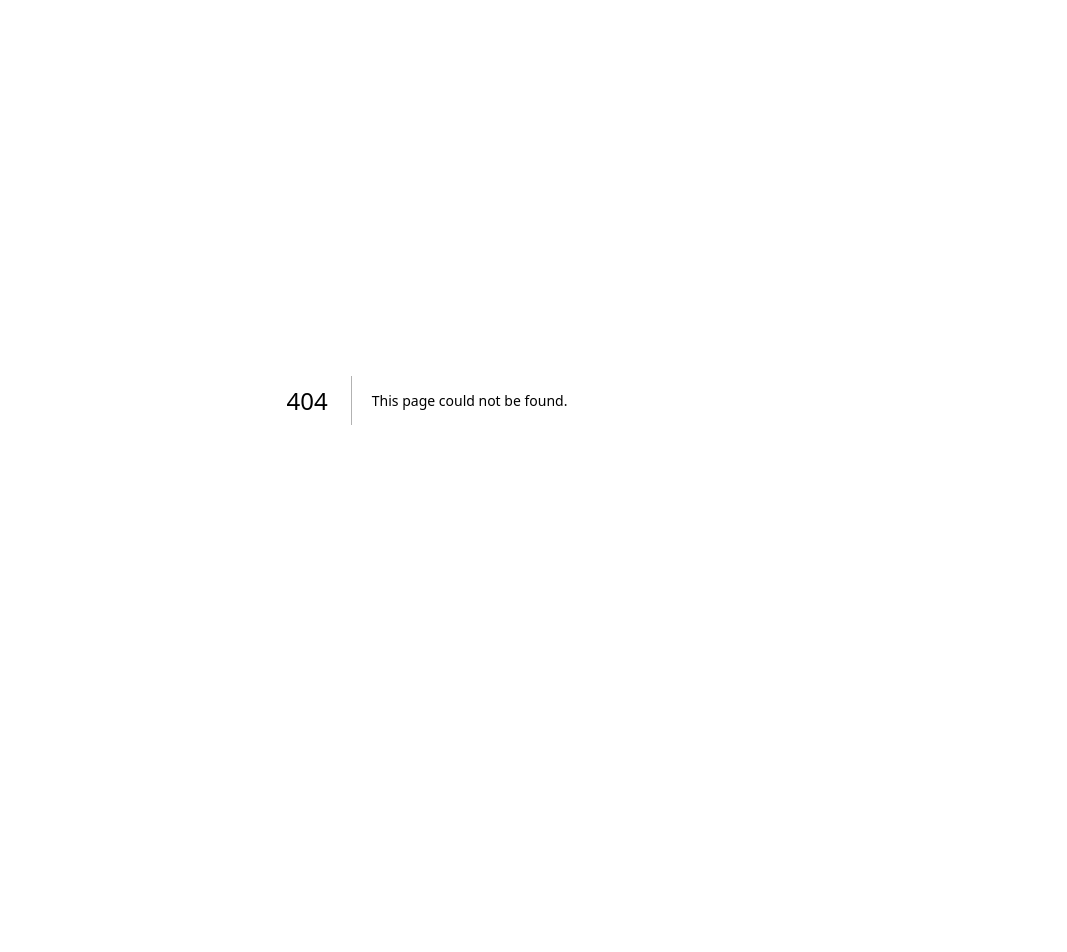
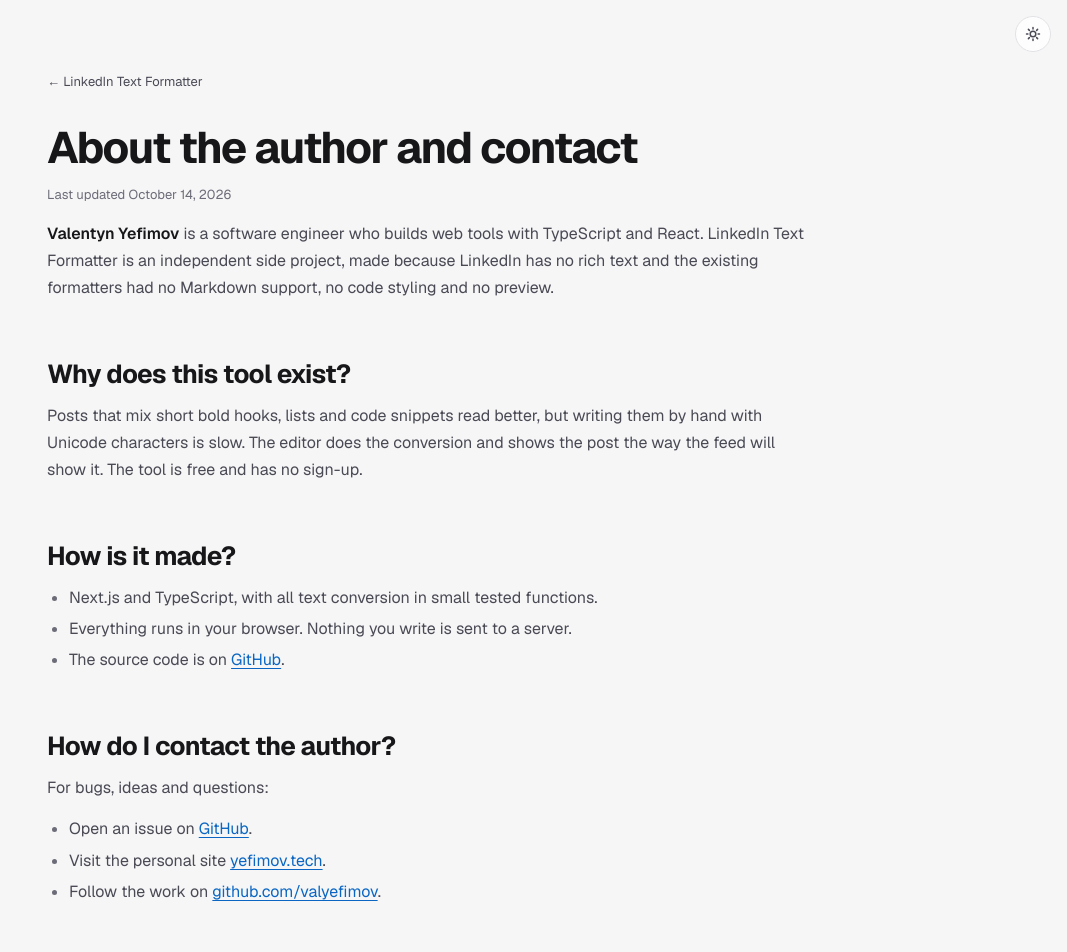
Before and after one commit to valyefimov/linkedIn-text-formatter, a Next.js app: page /about in a window 1280 px wide. Before the commit this address had no page. Shown: the top 952 px of the page, without its empty margins (213-1280 px from the left). Before the commit the page ends 800 px from the top, so only its background shows below. Built offline with nearby package versions, Linux system fonts and the light colour scheme.

Commit message:
feat(pages): add About, Privacy and Terms pages

```diff
--- /dev/null
+++ b/src/app/about/page.tsx
@@ -0,0 +1,58 @@
+import type { Metadata } from "next";
+import { SubPage } from "@/components/SubPage";
+import { AUTHOR, REPO_URL, SITE_NAME } from "@/lib/site/site";
+
+const TITLE = "About the author and contact";
+const DESCRIPTION = `Who built ${SITE_NAME}, why it exists, and how to contact the author.`;
+
+export const metadata: Metadata = {
+  title: TITLE,
+  description: DESCRIPTION,
+  alternates: { canonical: "/about" },
+  openGraph: { url: "/about", title: `${TITLE} | ${SITE_NAME}`, description: DESCRIPTION },
+};
+
+export default function AboutPage() {
+  return (
+    <SubPage path="/about" title={TITLE} description={DESCRIPTION}>
+      <p>
+        <strong>{AUTHOR.name}</strong> is a software engineer who builds web tools with TypeScript and React. {SITE_NAME} is
+        an independent side project, made because LinkedIn has no rich text and the existing formatters had no Markdown
+        support, no code styling and no preview.
+      </p>
+
+      <h2>Why does this tool exist?</h2>
+      <p>
+        Posts that mix short bold hooks, lists and code snippets read better, but writing them by hand with Unicode
+        characters is slow. The editor does the conversion and shows the post the way the feed will show it. The tool is
+        free and has no sign-up.
+      </p>
+
+      <h2>How is it made?</h2>
+      <ul>
+        <li>Next.js and TypeScript, with all text conversion in small tested functions.</li>
+        <li>Everything runs in your browser. Nothing you write is sent to a server.</li>
+        <li>
+          The source code is on <a href={REPO_URL}>GitHub</a>.
+        </li>
+      </ul>
+
+      <h2>How do I contact the author?</h2>
+      <p>For bugs, ideas and questions:</p>
+      <ul>
+        <li>
+          Open an issue on <a href={`${REPO_URL}/issues`}>GitHub</a>.
+        </li>
+        <li>
+          Visit the personal site <a href={AUTHOR.url}>yefimov.tech</a>.
+        </li>
+        <li>
+          Follow the work on <a href={AUTHOR.github}>github.com/valyefimov</a>.
+        </li>
+      </ul>
+
+      <h2>Is it affiliated with LinkedIn?</h2>
+      <p>No. LinkedIn is a trademark of its owner, and this project is not endorsed by or connected to LinkedIn.</p>
+    </SubPage>
+  );
+}
--- /dev/null
+++ b/src/components/SubPage.module.css
@@ -0,0 +1,25 @@
+.page {
+  position: relative;
+  max-width: 1200px;
+  margin: 0 auto;
+  padding: 72px 24px 48px;
+}
+
+.back {
+  display: inline-block;
+  max-width: 760px;
+  margin: 0 auto 32px;
+  color: var(--text-dim);
+  font-size: 13px;
+  text-decoration: none;
+}
+
+.back:hover {
+  color: var(--text);
+}
+
+.page > .back {
+  display: block;
+  width: 100%;
+  max-width: 760px;
+}
--- /dev/null
+++ b/src/components/SubPage.tsx
@@ -0,0 +1,36 @@
+import Link from "next/link";
+import type { ReactNode } from "react";
+import { JsonLd } from "@/components/JsonLd";
+import { SiteFooter } from "@/components/SiteFooter";
+import { ThemeToggle } from "@/components/ThemeToggle";
+import { pageJsonLd } from "@/lib/site/json-ld";
+import { UPDATED } from "@/lib/site/site";
+import prose from "./Prose.module.css";
+import styles from "./SubPage.module.css";
+
+interface SubPageProps {
+  path: string;
+  title: string;
+  description: string;
+  children: ReactNode;
+}
+
+export const SubPage = ({ path, title, description, children }: SubPageProps) => (
+  <main className={styles.page}>
+    <JsonLd data={pageJsonLd(path, title, description)} />
+    <ThemeToggle />
+    <Link href="/" className={styles.back}>
+      ← LinkedIn Text Formatter
+    </Link>
+    <article className={prose.prose}>
+      <h1>{title}</h1>
+      <p className={prose.byline}>
+        <span>
+          Last updated <time dateTime={UPDATED}>{new Date(`${UPDATED}T00:00:00Z`).toLocaleDateString("en-US", { year: "numeric", month: "long", day: "numeric", timeZone: "UTC" })}</time>
+        </span>
+      </p>
+      {children}
+    </article>
+    <SiteFooter />
+  </main>
+);
```
Also changed, not shown: src/app/privacy/page.tsx (added, +54 -0 lines), src/app/terms/page.tsx (added, +45 -0 lines).
